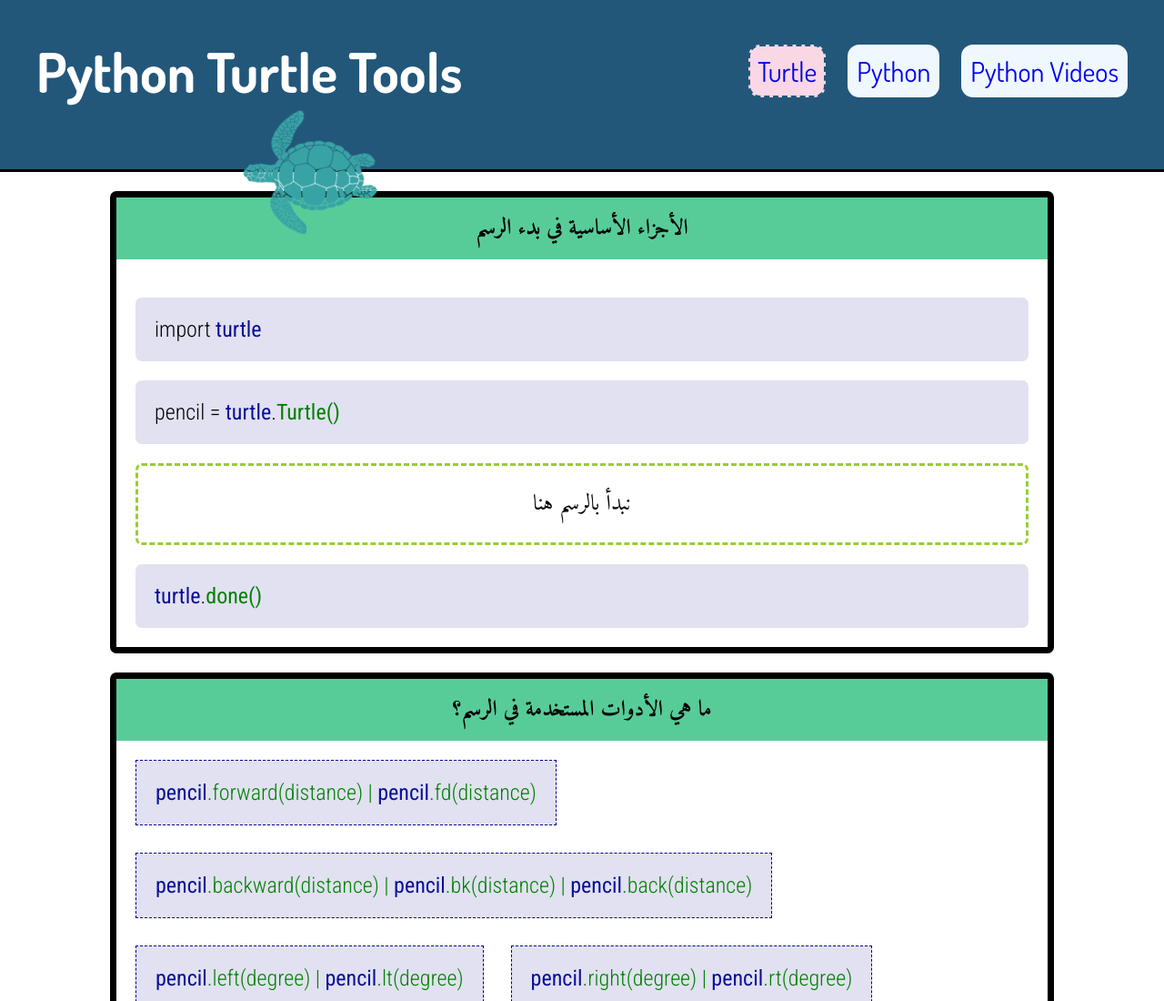
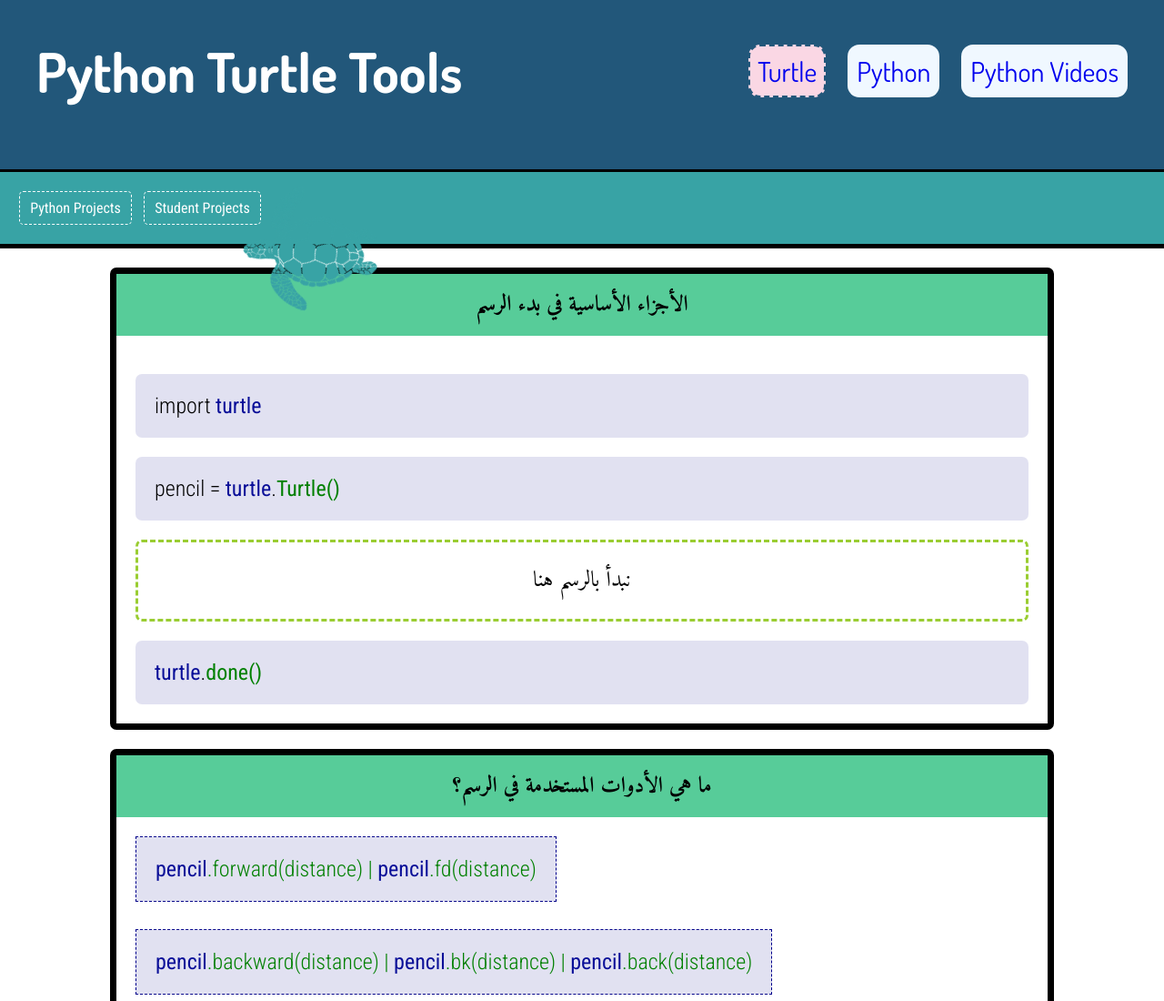
Before and after one commit to SarahZaki03/turtle-documentation, a plain HTML site: page index.html in a window 1280 px wide. Shown: the top 1100 px of the page at 91% size. Drawn offline with Linux system fonts and the light colour scheme.

Commit message:
menu update

```diff
--- a/index.html
+++ b/index.html
@@ -14,6 +14,12 @@
         <a href="./index.html" class="python-tools flex-item active-page">Turtle</a>
         <a href="./python.html" class="python-tools">Python</a>
         <a href="./python-links.html" class="python-tools">Python Videos</a>
+    </div>
+    <div class="projects">
+        <div class="flex s-gap">
+            <a href="#pythonprojects.html">Python Projects</a>
+            <a href="#studentprojects.html">Student Projects</a>
+        </div>
     </div>
     <div class="turtle-animation-box">
         <div class="turtle-animation-right-left">
```
Also changed, not shown: python.html (+6 -0 lines).
